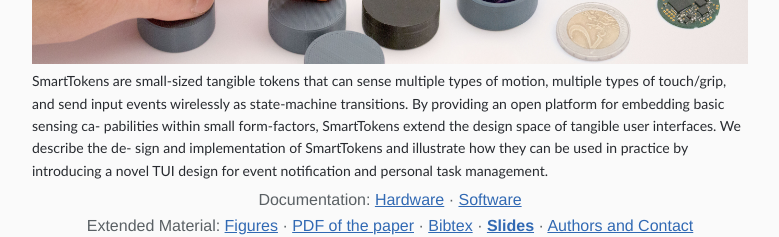
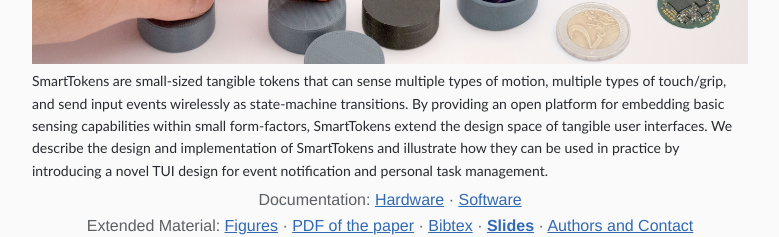
Before and after one commit to mathieulegoc/SmartTokens, a plain HTML site: page index.html in a window 1280 px wide. Shown: the part 231-468 px from the top of the page, without its empty margins (250-1029 px from the left). Drawn offline with Linux system fonts and the light colour scheme.

Commit message:
Update index.html

```diff
--- a/index.html
+++ b/index.html
@@ -31,7 +31,7 @@
     <div>
     <image src="site-assets/images/teaser.jpg" width="100%">
 
-    <h4 class="intro" style="text-align:left;">SmartTokens are small-sized tangible tokens that can sense multiple types of motion, multiple types of touch/grip, and send input events wirelessly as state-machine transitions. By providing an open platform for embedding basic sensing ca- pabilities within small form-factors, SmartTokens extend the design space of tangible user interfaces. We describe the de- sign and implementation of SmartTokens and illustrate how they can be used in practice by introducing a novel TUI design for event notification and personal task management.</h4>
+    <h4 class="intro" style="text-align:left;">SmartTokens are small-sized tangible tokens that can sense multiple types of motion, multiple types of touch/grip, and send input events wirelessly as state-machine transitions. By providing an open platform for embedding basic sensing capabilities within small form-factors, SmartTokens extend the design space of tangible user interfaces. We describe the design and implementation of SmartTokens and illustrate how they can be used in practice by introducing a novel TUI design for event notification and personal task management.</h4>
   <div id="header-links" style="text-align:center;">
   Documentation:
    <a href="#Hardware">Hardware</a> &middot;
```
